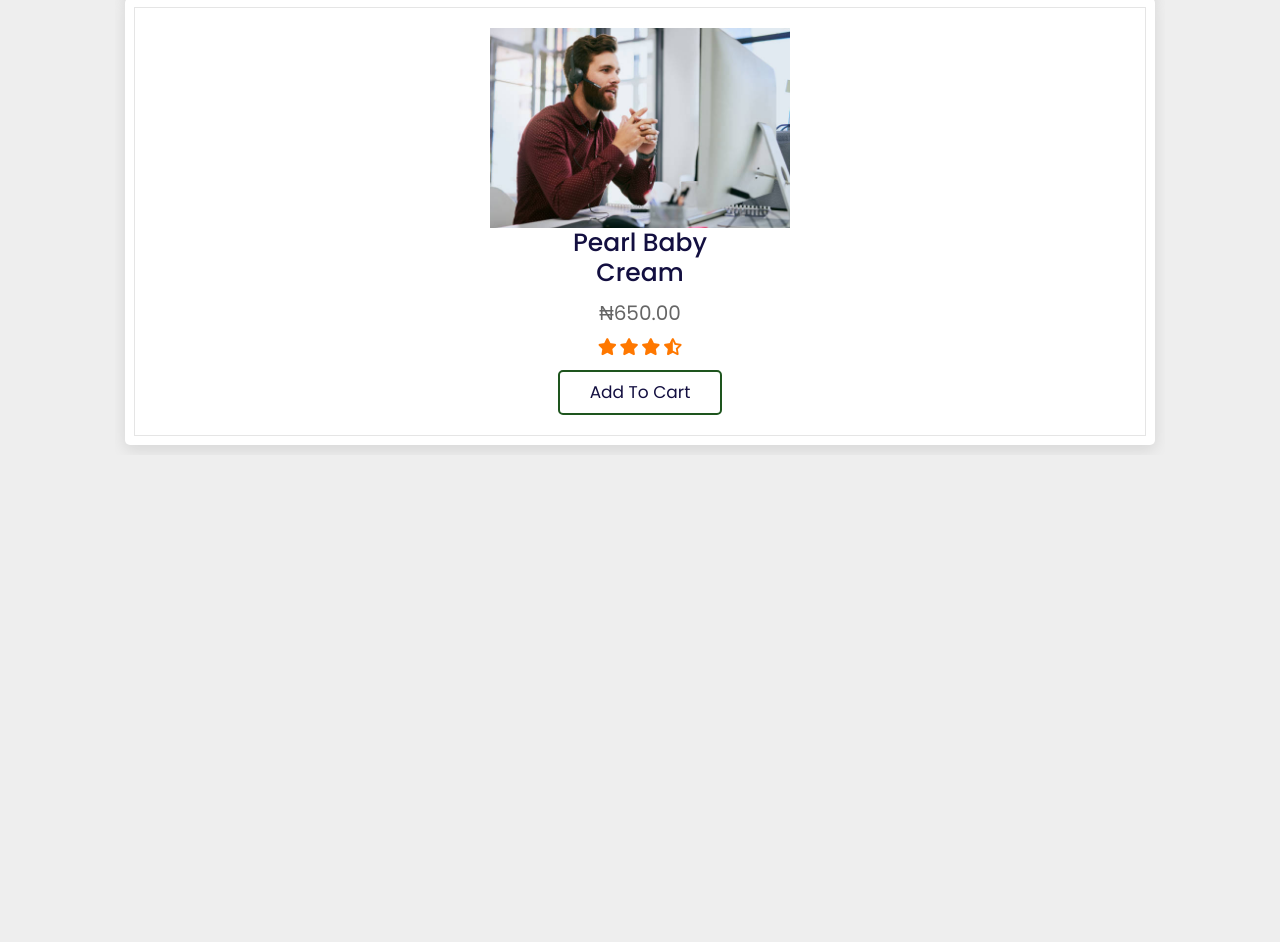
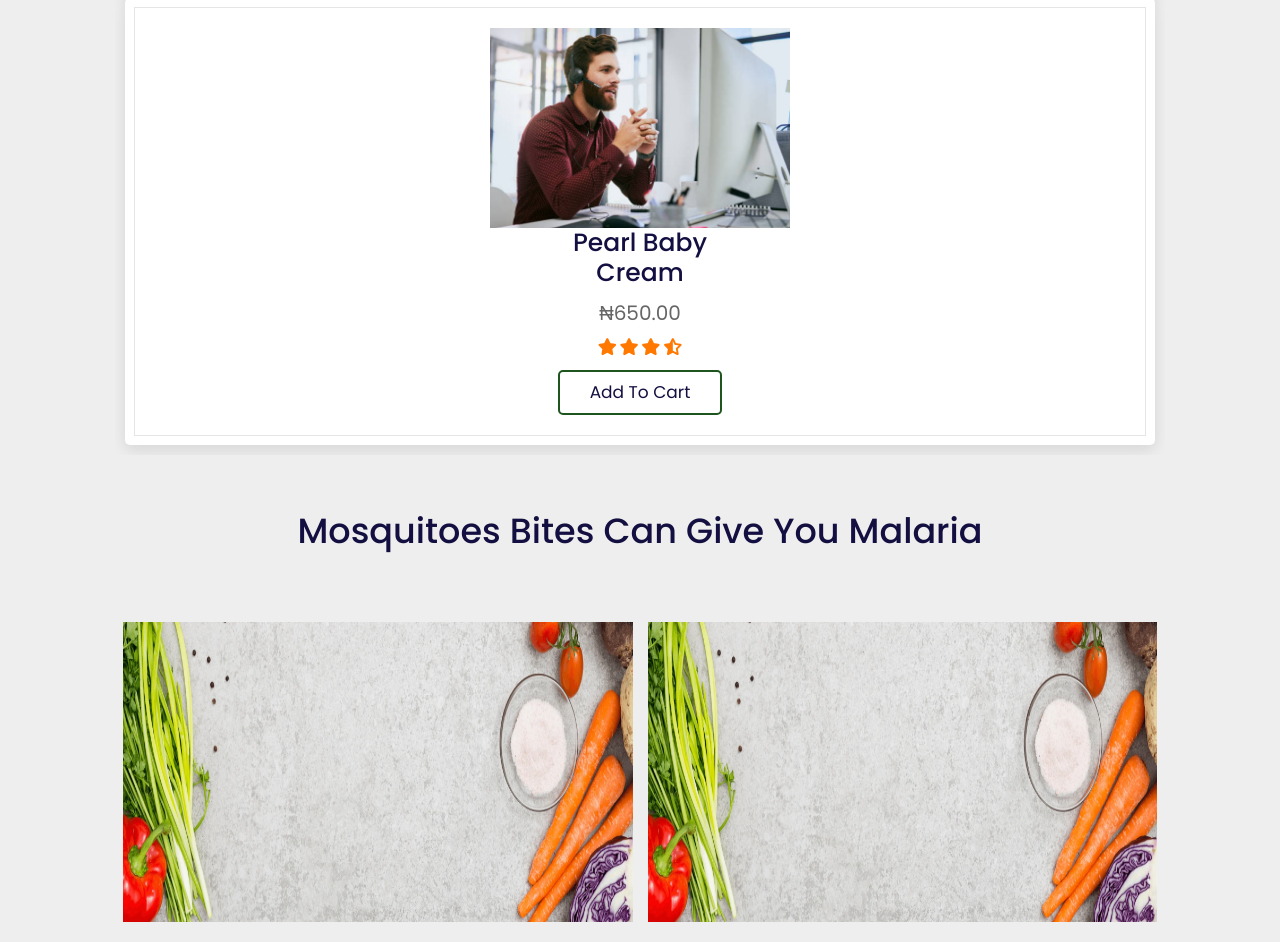
Before and after one commit to Emzzy241/Shekinah-Pharmacy, a plain HTML site: page index.html in a window 1280 px wide. Shown: the part 5251-6193 px from the top of the page. Before the commit the page ends 5726 px from the top, so only its background shows below. Drawn offline with nearby package versions, Linux system fonts and the light colour scheme.

Commit message:
done with the mosquitoes section

```diff
--- a/index.html
+++ b/index.html
@@ -381,7 +381,7 @@
     </section>
 
 
-    <!-- The what's your favoritte section ends  -->
+    <!-- The what's your favorite section ends  -->
 
 
     <!-- The other creams section begins -->
@@ -457,10 +457,40 @@
     </section>
 
 
+    <!-- The other creams section ends -->
 
 
 
-    <!-- The other creams section ends -->
+    <!-- The mosquito bite section   -->
+
+    <div class="heading"> <br>
+        <h2>mosquitoes bites can give you malaria</h2>
+    </div>
+
+    <section class="mosquito">
+        <div class="container">
+            <div class="row">
+
+                <div class="col-md-6 col-xs-6 col-sm-6 col-lg-6"> <br>
+                    <a href="./anti-malarial.html"><img src="./img/banner-bg.webp" alt="mosquitoes" class="img-responsive" width="100%" height="300px">
+                    </a>
+                </div>
+                <div class="col-md-6 col-xs-6 col-sm-6 col-lg-6"> <br>
+                    <a href="./anti-malarial.html"><img src="./img/banner-bg.webp" alt="mosquitoes" class="img-responsive" width="100%" height="300px">
+                    </a>
+                </div>
+
+            </div>
+        </div>
+    </section>
+
+
+
+
+
+    <!-- The mosquito bite section   -->
+
+
 
 
 
```
